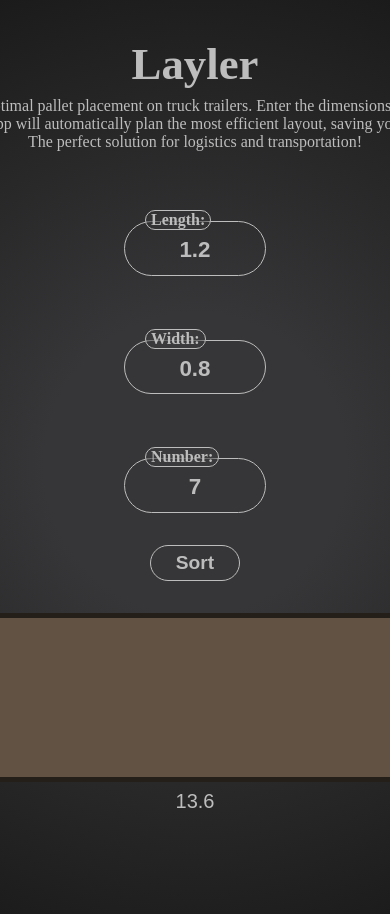
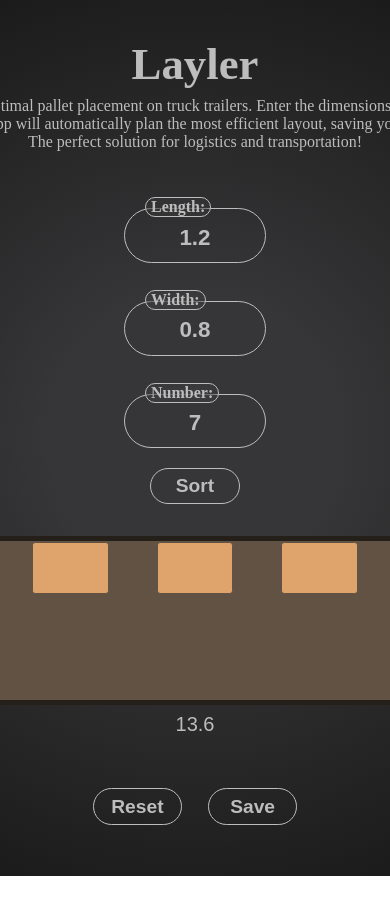
Before and after one commit to kvvasuu/Lay-ler, a Vue app: page / in a window 390 px wide. Shown: the top 914 px of the page. After the commit the page ends 876 px from the top, so only its background shows below. Built offline with nearby package versions, Linux system fonts and the light colour scheme.

Commit message:
added responsivity

```diff
--- a/src/App.vue
+++ b/src/App.vue
@@ -111,6 +111,7 @@
       :trailerWidth="trailerWidth"
       :pallets="passPallets"
       :sort="sort"
+      :rotate="mobile"
     ></trailer>
     <input
       class="trailer-length trailer-size"
@@ -144,16 +145,17 @@ export default {
   },
   data() {
     return {
-      trailerLength: 13.6,
-      trailerWidth: 2.45,
-      palletLength: 1.2,
-      palletWidth: 0.8,
-      numberOfPallets: 7,
+      trailerLength: 0,
+      trailerWidth: 0,
+      palletLength: 0,
+      palletWidth: 0,
+      numberOfPallets: 0,
       pallets: [],
       step: 0.1,
       sort: false,
       interval: null,
       isMouseDown: false,
+      mobile: false,
     };
   },
   methods: {
@@ -267,11 +269,27 @@ export default {
         (this.palletWidth = 0.8),
         (this.numberOfPallets = 7),
         (this.sort = false);
+      if (this.mobile) {
+        this.palletLength = 0.8;
+        this.palletWidth = 1.2;
+      }
       this.arrangePallets();
     },
     mouseUp() {
       this.isMouseDown = false;
       clearInterval(this.interval);
+    },
+    isMobile() {
+      if (
+        /Android|webOS|iPhone|iPad|iPod|BlackBerry|IEMobile|Opera Mini/i.test(
+          navigator.userAgent
+        ) ||
+        window.innerWidth <= 1000
+      ) {
+        this.mobile = true;
+      } else {
+        this.mobile = false;
+      }
     },
   },
   watch: {
@@ -321,7 +339,11 @@ export default {
     },
   },
   created() {
+    window.addEventListener("resize", this.isMobile);
     this.loadState();
+  },
+  destroyed() {
+    window.removeEventListener("resize", this.isMobile);
   },
 };
 </script>
@@ -540,7 +562,7 @@ export default {
   margin: 0 0 0 0.2rem;
 }
 
-@media screen and (max-width: 800px) {
+@media screen and (max-width: 640px) {
   .form-inputs {
     flex-direction: column;
   }
@@ -548,5 +570,23 @@ export default {
   .pallet-input-arrow-down {
     display: none;
   }
+  .state-buttons {
+    margin: auto;
+    margin-top: 0.6rem;
+  }
+
+  .pallet-input-group {
+    margin: 0.3rem;
+  }
+}
+
+@media screen and (max-width: 1000px) {
+  .state-buttons {
+    margin: auto;
+    margin-top: 0.6rem;
+  }
+  .state-button {
+    margin: 0.2rem;
+  }
 }
 </style>
--- a/src/components/Pallet.vue
+++ b/src/components/Pallet.vue
@@ -2,15 +2,15 @@
   <div
     class="outer-pallet"
     :style="{
-      height: pallet.width + 'rem',
-      width: pallet.length + 'rem',
+      height: passHeight + 'rem',
+      width: passWidth + 'rem',
     }"
   >
     <div
       class="inner-pallet"
       :style="{
-        height: pallet.width + 'rem',
-        width: pallet.length + 'rem',
+        height: passHeight + 'rem',
+        width: passWidth + 'rem',
       }"
       @click="togglePalletSizeModal"
     >
@@ -43,7 +43,7 @@ export default {
   components: {
     PalletModal,
   },
-  props: ["pallet"],
+  props: ["pallet", "rotate"],
   emits: ["sort", "update-pallet", "update-all-pallets"],
   data() {
     return {
@@ -70,6 +70,12 @@ export default {
       if (this.pallet.length >= 0.8 && this.pallet.width >= 0.8) {
         return this.pallet.name;
       }
+    },
+    passHeight() {
+      return !this.rotate ? this.pallet.width : this.pallet.length;
+    },
+    passWidth() {
+      return !this.rotate ? this.pallet.length : this.pallet.width;
     },
   },
 };
--- a/src/components/PalletModal.vue
+++ b/src/components/PalletModal.vue
@@ -217,8 +217,9 @@ export default {
   align-items: center;
   justify-content: center;
   flex-direction: column;
+  height: 10rem;
   width: 10rem;
-  height: 10rem;
+  margin: 0.2rem;
   border-radius: 0.6rem;
   background-color: rgba(54, 54, 56, 0.842);
 }
@@ -275,7 +276,7 @@ export default {
 
 .pallet-input-group {
   position: relative;
-  margin: 0.5rem;
+  margin: 0.2rem;
 }
 
 .pallet-input {
@@ -435,4 +436,21 @@ export default {
 .arrow:active {
   transform: scale(0.9);
 }
+
+@media screen and (max-width: 1000px) {
+  .pallet-modal-content {
+    width: auto;
+  }
+  .pallet-input-arrow-up,
+  .pallet-input-arrow-down {
+    display: none;
+  }
+  .pallet-input {
+    width: 1.4rem;
+  }
+  .name-input {
+    margin: 0.6rem 0.2rem 0.6rem 0.2rem;
+    max-width: 3rem;
+  }
+}
 </style>
--- a/src/components/Trailer.vue
+++ b/src/components/Trailer.vue
@@ -1,7 +1,7 @@
 <template>
   <div
     class="trailer"
-    :style="{ height: trailerWidth + 'rem', width: trailerLength + 'rem' }"
+    :style="{ height: passHeight + 'rem', width: passWidth + 'rem' }"
     ref="trailer"
   >
     <TransitionGroup name="fade">
@@ -15,6 +15,7 @@
         ref="pallets"
         :style="{ 'background-color': pallet.color }"
         @update-all-pallets="(pallet) => updateAllPallets(pallet)"
+        :rotate="rotate"
       ></pallet>
     </TransitionGroup>
   </div>
@@ -27,7 +28,7 @@ export default {
   components: {
     Pallet,
   },
-  props: ["trailerLength", "trailerWidth", "pallets", "sort"],
+  props: ["trailerLength", "trailerWidth", "pallets", "sort", "rotate"],
   emits: ["update-all-pallets"],
   data() {
     return {
@@ -73,6 +74,14 @@ export default {
       this.sortPallets();
     },
   },
+  computed: {
+    passHeight() {
+      return !this.rotate ? this.trailerWidth : this.trailerLength;
+    },
+    passWidth() {
+      return !this.rotate ? this.trailerLength : this.trailerWidth;
+    },
+  },
 };
 </script>
 
@@ -110,4 +119,18 @@ export default {
 .fade-leave-to {
   opacity: 0;
 }
+
+@media screen and (max-width: 1000px) {
+  .trailer {
+    position: relative;
+    background-color: rgb(97, 82, 68);
+    display: flex;
+    flex-direction: row;
+    justify-content: flex-start;
+    align-items: flex-start;
+    align-content: flex-start;
+    flex-wrap: wrap;
+    border: 0.08rem solid rgb(37, 31, 25);
+  }
+}
 </style>
--- a/src/style.css
+++ b/src/style.css
@@ -33,18 +33,6 @@ body {
   }
 }
 
-@media screen and (max-width: 1060px) {
-  :root {
-    font-size: 48px;
-  }
-}
-
-@media screen and (max-width: 800px) {
-  :root {
-    font-size: 64px;
-  }
-}
-
 input[type="number"]::-webkit-inner-spin-button {
   -webkit-appearance: none;
 }
```
